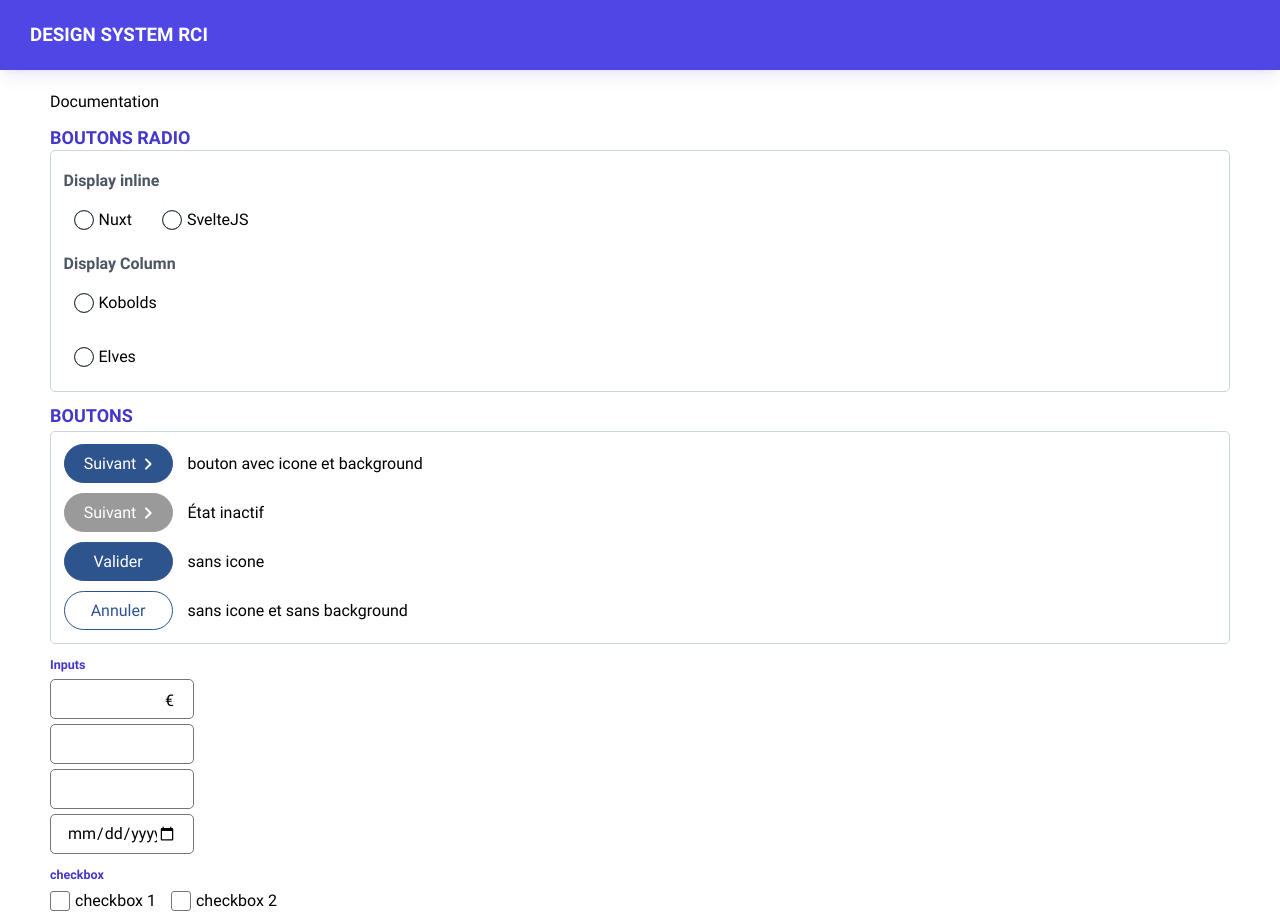
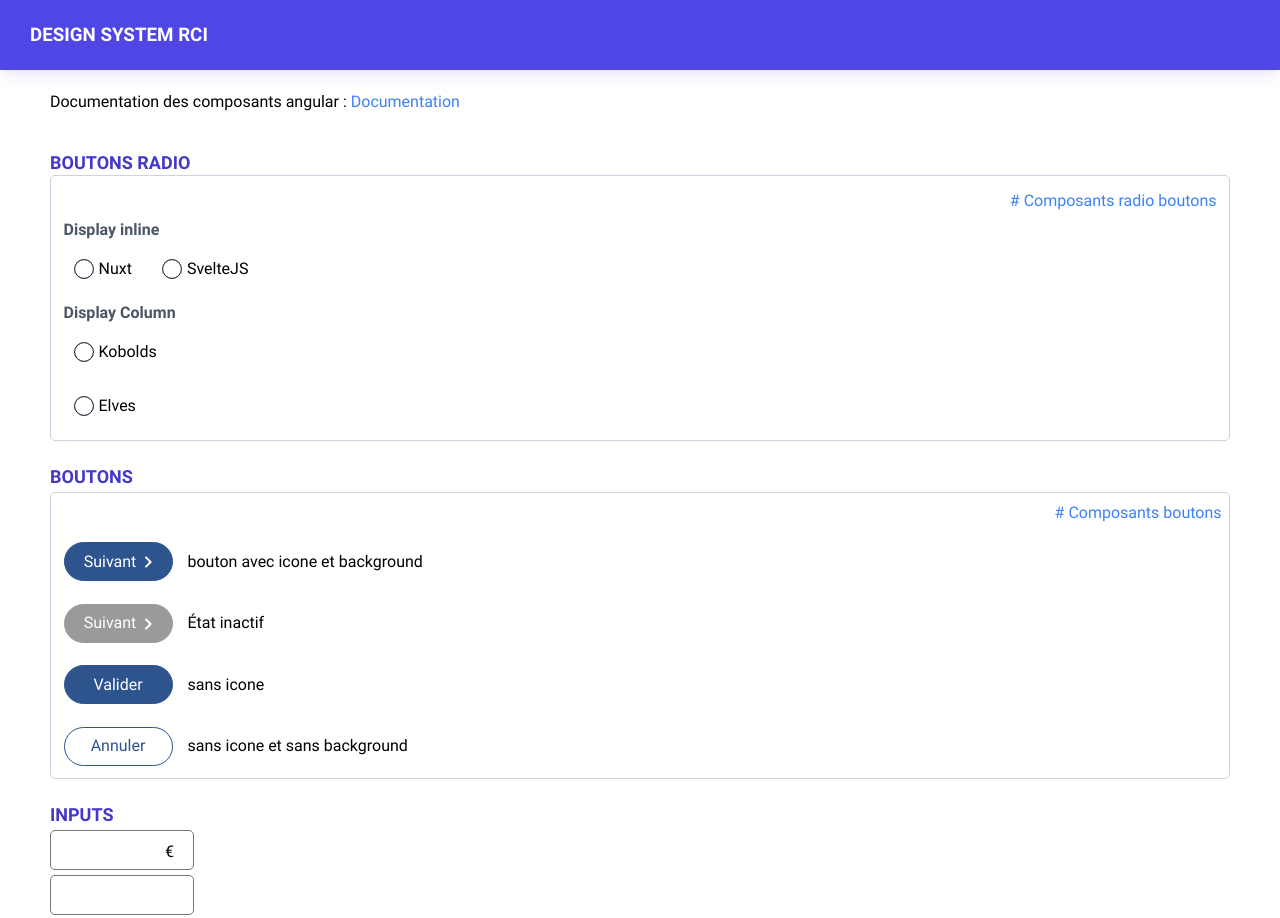
Before and after one commit to elixian/ds-pro, an Angular app: page / in a window 1280 px wide. Shown: the top 918 px of the page. Built offline with nearby package versions, Linux system fonts and the light colour scheme.

Commit message:
ajout des liens

```diff
--- a/src/app/app.component.html
+++ b/src/app/app.component.html
@@ -3,10 +3,15 @@
 <div class=" p-20 pt-36">
 
   <!-- SECTION RADIO BOUTTON -->
-  <a href="/doc/index.html">Documentation</a>
-  <div class="flex flex-col ">
+  <section class="mb-10">
+    <p>Documentation des composants angular : <a href="/doc/index.html"
+        class="text-blue-500 hover:text-blue-700">Documentation</a></p>
+  </section>
+
+  <div class="flex flex-col mb-10">
     <h1 class="text-indigo-700  mb-1 mt-5 ">Boutons Radio</h1>
     <div class="p-5 border border-slate-300 rounded-lg flex flex-col align-middle">
+      <a href="/doc/components/RadioButtonComponent.html" class="text-right text-blue-500 hover:text-blue-700"># Composants radio boutons</a>
 
       <!-- Dispay in row -->
       <h3 class="mb-4 mt-4 text-gray-600">Display inline</h3>
@@ -29,14 +34,14 @@
   <!-- SECTION BOUTTON -->
 
   <h1 class="text-indigo-700  mb-2 mt-5 ">Boutons</h1>
-  <div class="p-3 border border-slate-300 rounded-lg flex flex-col align-middle">
+  <div class="p-3 border border-slate-300 rounded-lg flex flex-col align-middle gap-5 mb-10">
+    <a href="/doc/components/ButtonsComponent.html" class="text-right text-blue-500 hover:text-blue-700"># Composants boutons</a>
     <div class="flex items-center">
       <app-buttons class="btn-primary-bg" [text]="'Suivant'" [ico]="true">
       </app-buttons>
       <p class="ml-4">bouton avec icone et background</p>
     </div>
     <div class="flex items-center">
-
       <app-buttons class="btn-primary-bg" [text]="'Suivant'" [isDisabled]="true" [ico]="true">
       </app-buttons>
       <p class="ml-4">État inactif</p>
@@ -48,15 +53,12 @@
     <div class="flex items-center">
       <app-buttons class="" [text]="'Annuler'"></app-buttons>
       <p class="ml-4">sans icone et sans background</p>
-
     </div>
-
-
   </div>
 
   <!-- SECTION INPUT -->
 
-  <h2 class="text-indigo-700 text-xl mb-2 mt-5 ">Inputs</h2>
+  <h1 class="text-indigo-700 mb-2 mt-5 ">Inputs</h1>
 
   <app-input class="w-28 mb-2 block  data-currency" [type]="'number'"></app-input>
   <app-input class="w-44 mb-2 block" [type]="'number'"></app-input>
@@ -67,7 +69,7 @@
 
   <!-- SECTION CHECKBOX -->
 
-  <h2 class="text-indigo-700 text-xl mb-2 mt-5 ">checkbox</h2>
+  <h1 class="text-indigo-700  mb-2 mt-10 ">checkbox</h1>
 
   <app-checkbox [idInput]="'check_1'" [val]="'v1'" [labelInnerText]="'checkbox 1'"></app-checkbox>
   <app-checkbox [idInput]="'check_2'" [val]="'v2'" [labelInnerText]="'checkbox 2'"></app-checkbox>
```
